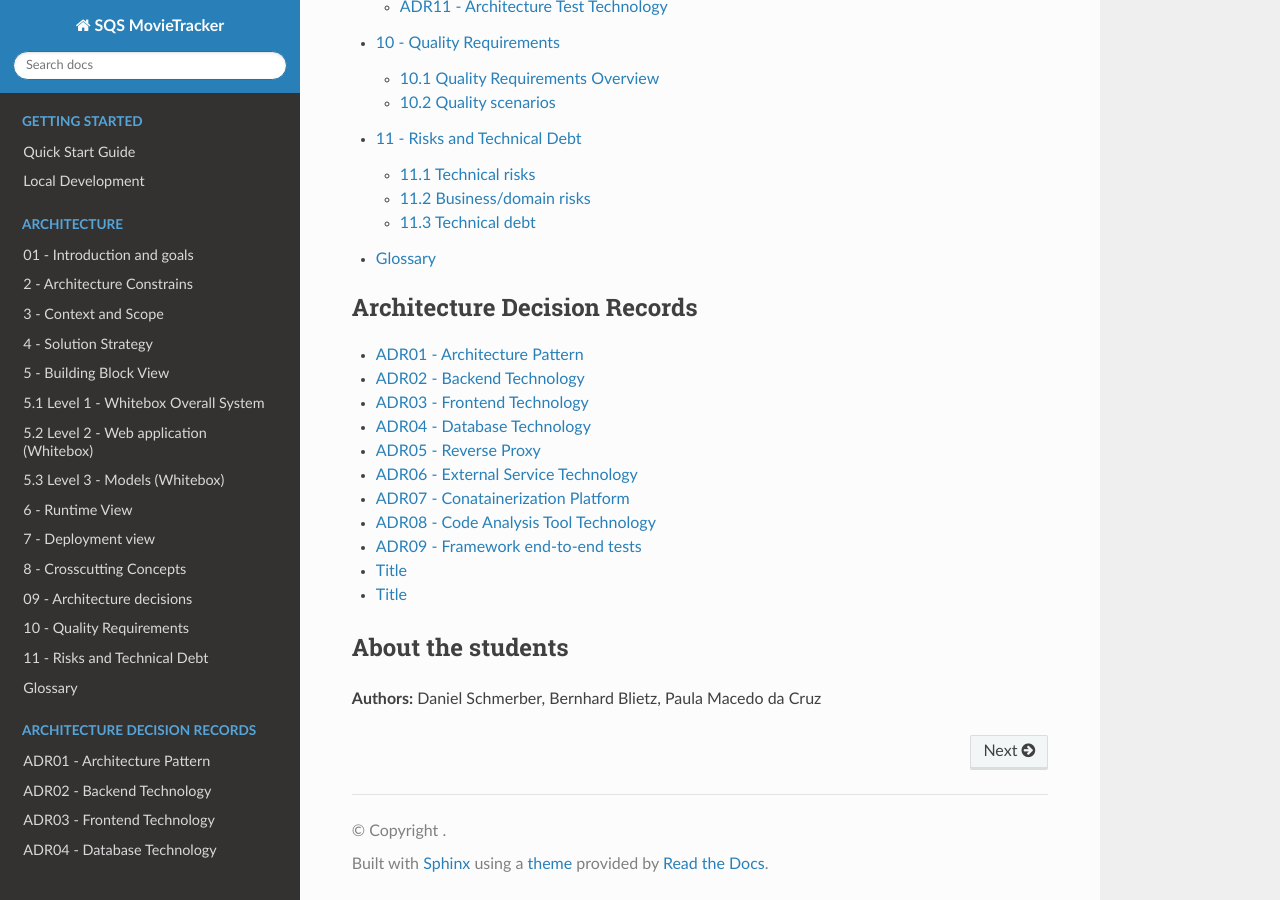
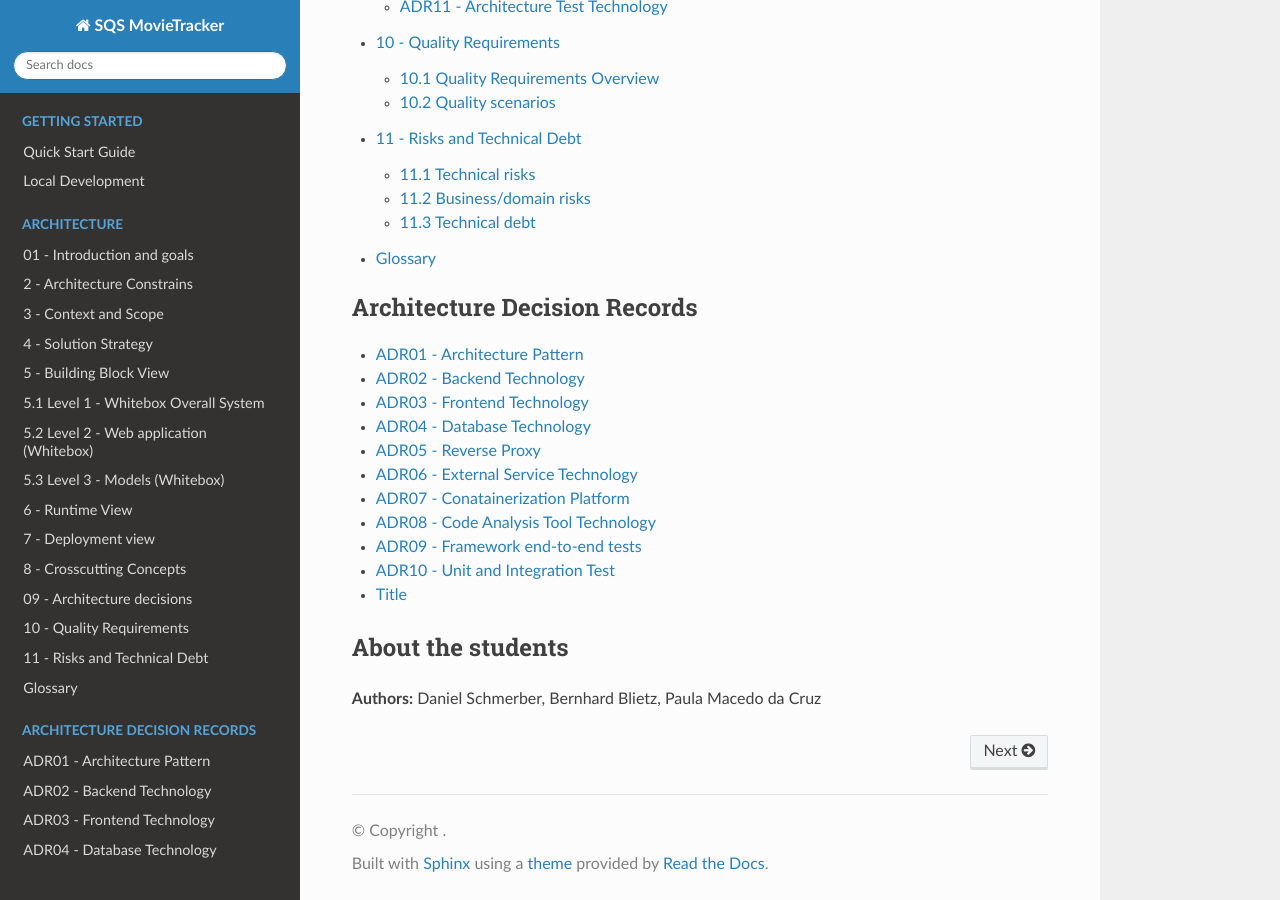
Before and after one commit to DanielSchmerber/SQS26_MovieTracker, a Sphinx documentation site: the page built from docs/index.md, in a window 1280 px wide and 900 px high, scrolled down 2389 px. Built offline with Sphinx 7.4.7 and the Read the Docs theme 3.1.0, drawn with Linux system fonts in a browser that asks for light colours.

Commit message:
Update 010-unit-and-integration-test-technology.md
fix issue title

```diff
--- a/docs/arc42/09_architecture_decisions_(adr)/010-unit-and-integration-test-technology.md
+++ b/docs/arc42/09_architecture_decisions_(adr)/010-unit-and-integration-test-technology.md
@@ -1,15 +1,16 @@
-# Title
+# ADR10 - Unit and Integration Test
+## Title
 
 Decision to Choose the Unit and Integration Testing Framework
 
 
 
-## Status
+### Status
 
 accepted
 
 
-## Context
+### Context
 
 We need a testing framework for unit and integration tests in the MovieTracker backend.
 
@@ -37,7 +38,7 @@ Alternatives considered included:
 
 
 
-## Decision
+### Decision
 
 We chose pytest. Pytest is a widely used Python testing framework with concise test syntax, powerful fixtures and good support for test discovery.
 
@@ -45,7 +46,7 @@ Pytest fits our project because the backend is implemented with Python and FastA
 
 
 
-## Consequences
+### Consequences
 
 **Easier:**
 
```
